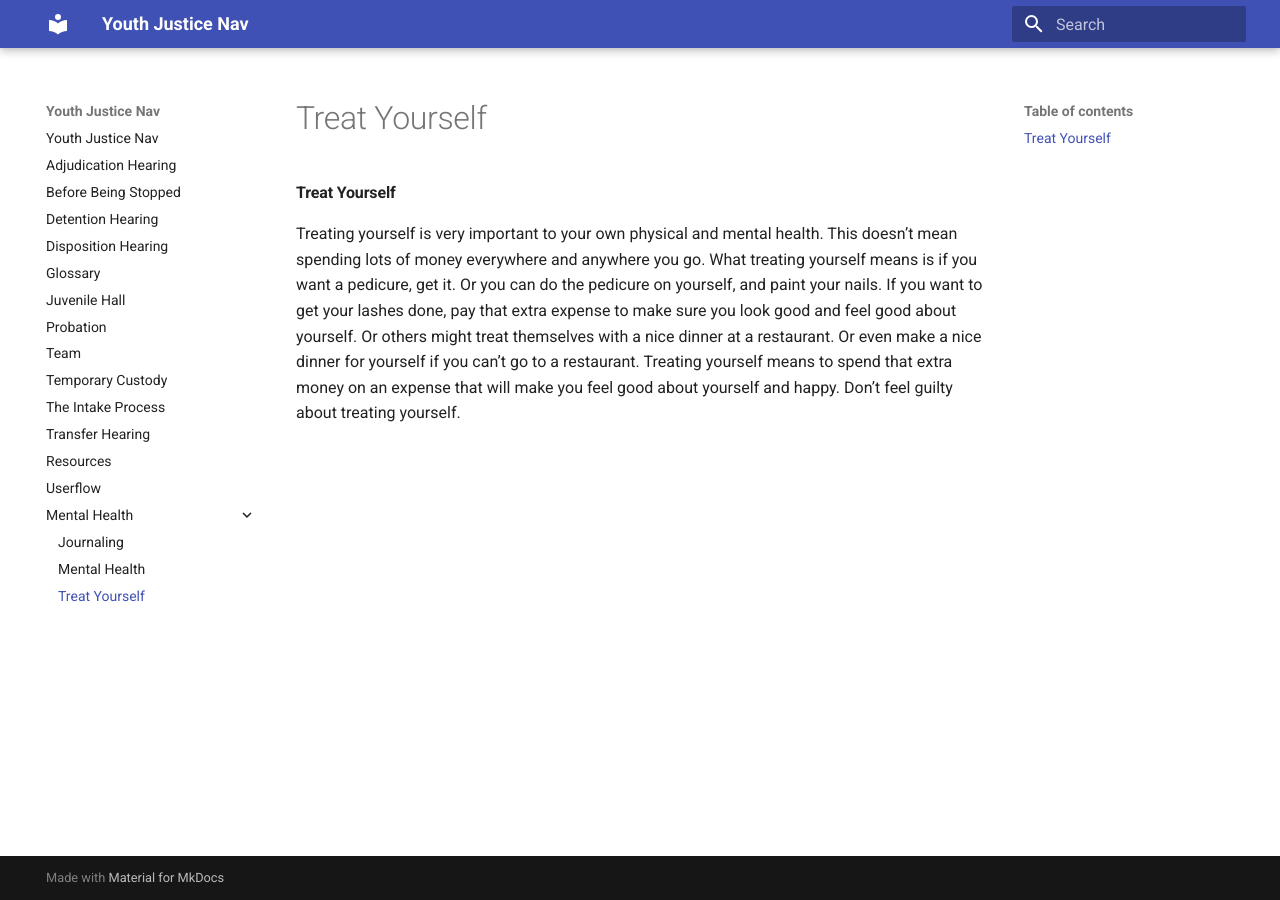
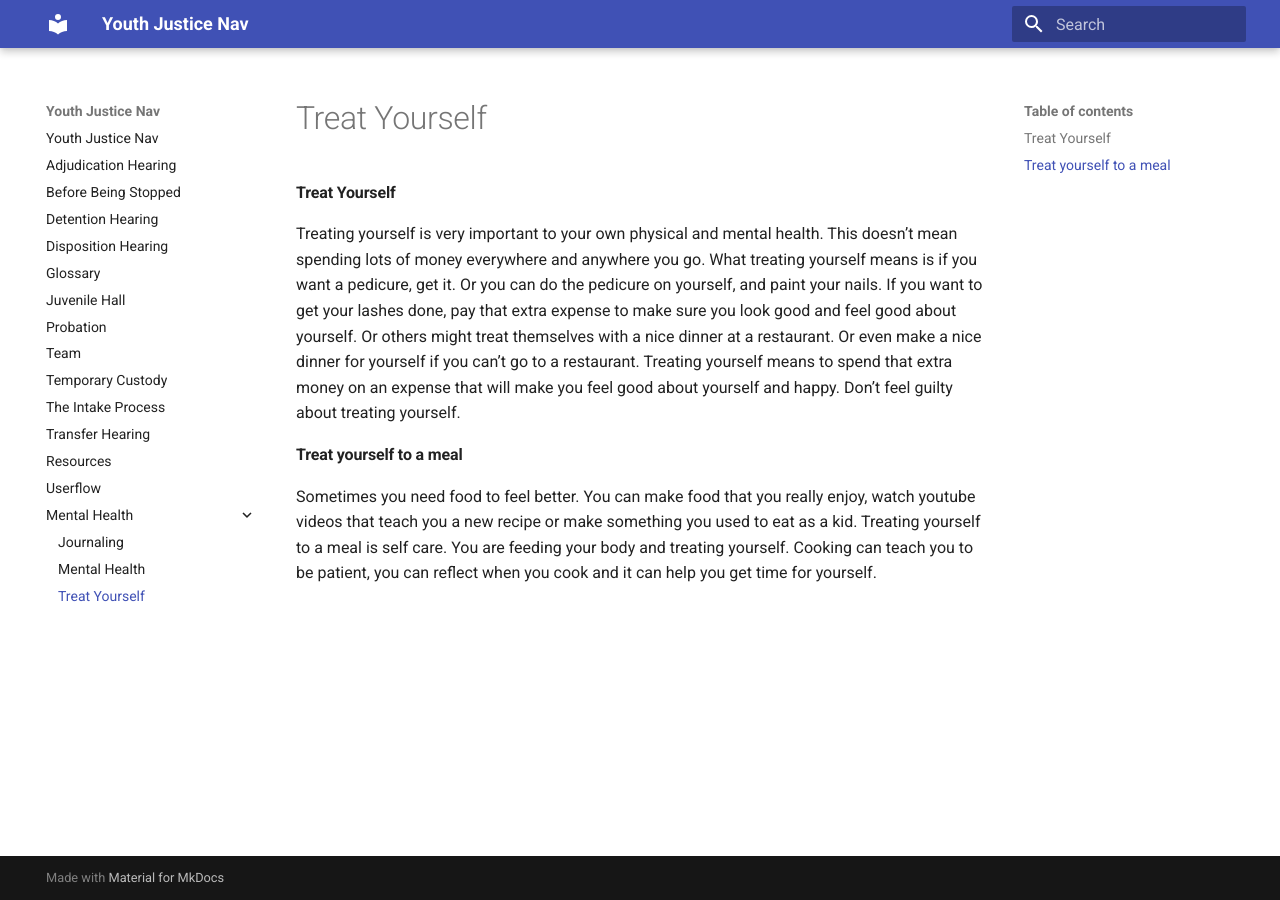
Before and after one commit to hackforla/youthjusticenav-info, an MkDocs documentation site: the page built from docs/Mental Health/Treat Yourself.md, in a window 1280 px wide. Built offline with MkDocs 1.6.1 and Material for MkDocs 9.7.7, drawn with Linux system fonts in a browser that asks for light colours.

Commit message:
Update Treat Yourself.md

```diff
--- a/docs/Mental Health/Treat Yourself.md
+++ b/docs/Mental Health/Treat Yourself.md
@@ -1,2 +1,4 @@
 #### Treat Yourself
 Treating yourself is very important to your own physical and mental health. This doesn’t mean spending lots of money everywhere and anywhere you go. What treating yourself means is if you want a pedicure, get it. Or you can do the pedicure on yourself, and paint your nails. If you want to get your lashes done, pay that extra expense to make sure you look good and feel good about yourself. Or others might treat themselves with a nice dinner at a restaurant. Or even make a nice dinner for yourself if you can’t go to a restaurant. Treating yourself means to spend that extra money on an expense that will make you feel good about yourself and happy. Don’t feel guilty about treating yourself.
+#### Treat yourself to a meal
+Sometimes you need food to feel better. You can make food that you really enjoy, watch youtube videos that teach you a new recipe or make something you used to eat as a kid. Treating yourself to a meal is self care. You are feeding your body and treating yourself. Cooking can teach you to be patient, you can reflect when you cook and it can help you get time for yourself.
```
